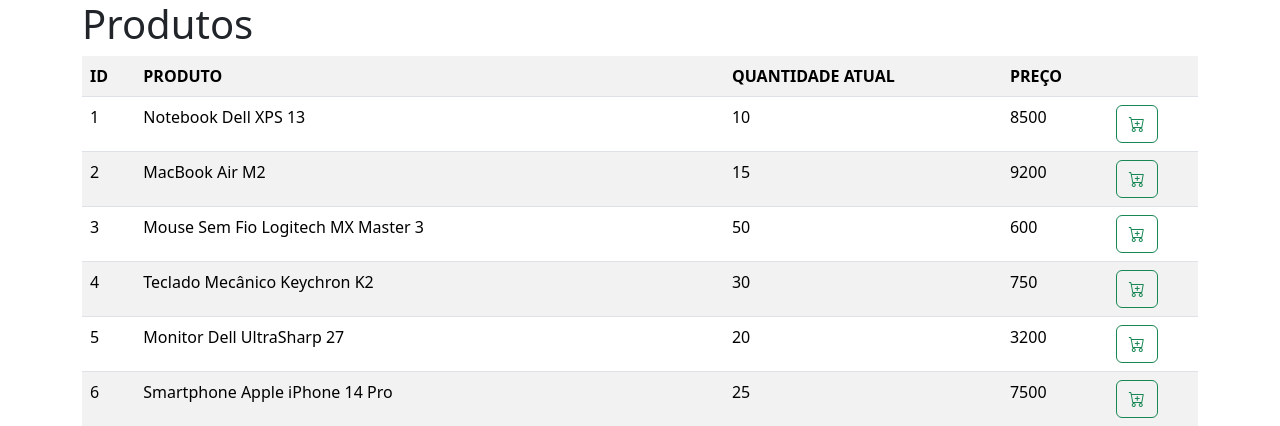
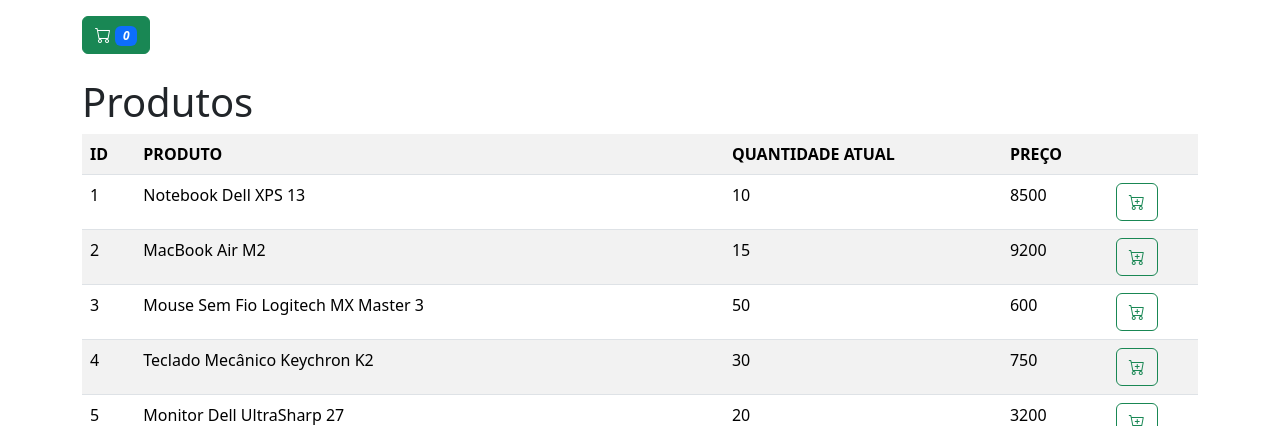
Before and after one commit to gutoffline/php-carrinho, a PHP site: page / in a window 1280 px wide. Shown: the top 426 px of the page. Run offline with PHP 8.4, Linux system fonts and the light colour scheme; data comes from the database, SQL or seed files in the repository.

Commit message:
cabecalho

```diff
--- a/inc/header.php
+++ b/inc/header.php
@@ -11,3 +11,6 @@
 
 <body>
     <main class="container">
+        <a href="carrinho.php" class="btn btn-success mb-4 mt-3 ms-auto">
+            <i class='bi bi-cart'> <span class="badge text-bg-primary">0</span></i>
+        </a>
--- a/index.php
+++ b/index.php
@@ -1,6 +1,6 @@
 <?php
+include "inc/conn.php";
 include "inc/header.php";
-include "inc/conn.php";
 ?>
 <h1>Produtos</h1>
 <table class="table table-striped table-hover">
```
